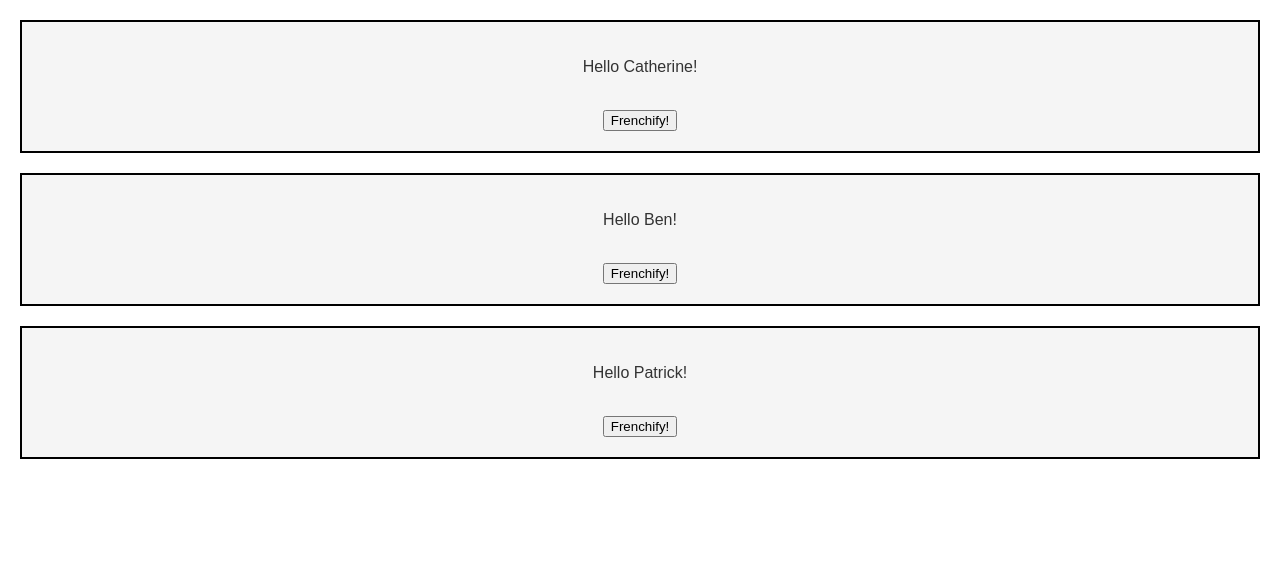
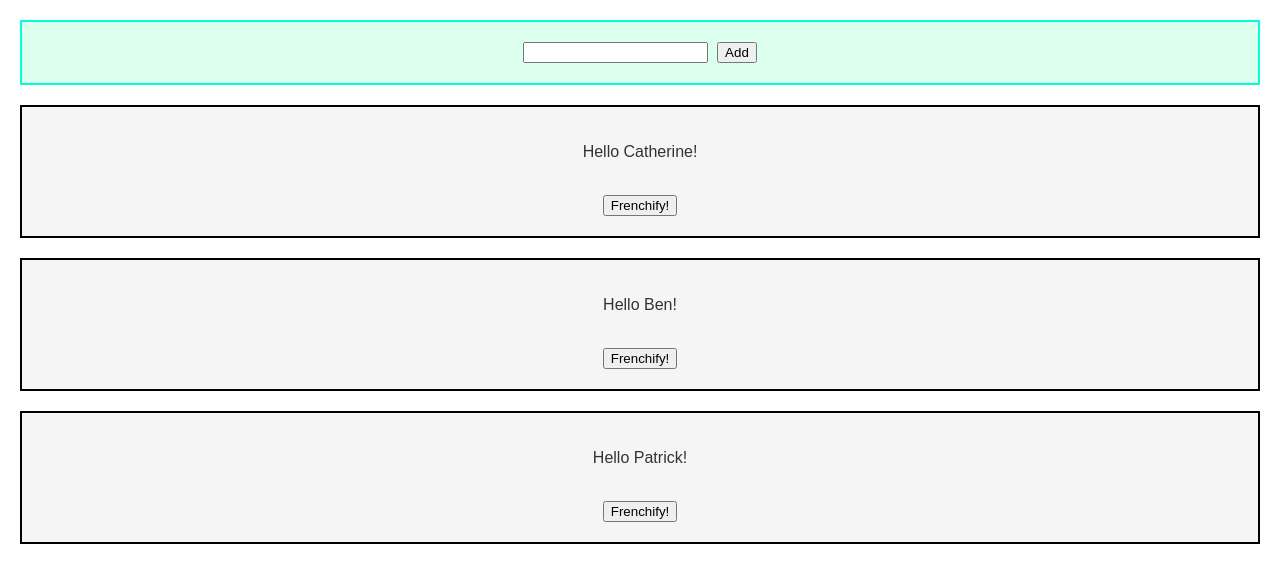
Before and after one commit to therealbenjamin/react-todos, a React (Create React App) app: page / in a window 1280 px wide. Shown: the top 582 px of the page. Built offline with nearby package versions, Linux system fonts and the light colour scheme.

Commit message:
dynamically add greetings

```diff
--- /dev/null
+++ b/src/AddGreeter.css
@@ -0,0 +1,7 @@
+.AddGreeter {
+  margin: 20px;
+  padding: 20px;
+  border: 2px solid #00FFD8;
+  background: #DDFFEE;
+  text-align: center;
+}
--- /dev/null
+++ b/src/AddGreeter.js
@@ -0,0 +1,35 @@
+import React, { Component } from 'react';
+import './AddGreeter.css';
+
+class AddGreeter extends Component {
+  constructor(props) {
+    super(props);
+    this.state = { greetingName: '' };
+    this.handleUpdate = this.handleUpdate.bind(this);
+    this.addGreeting = this.addGreeting.bind(this);
+  }
+
+  handleUpdate(event) {
+    this.setState({ greetingName: event.target.value });
+  }
+
+  addGreeting() {
+    this.props.addGreeting(this.state.greetingName);
+    this.setState({ greetingName: '' });
+  }
+
+  render() {
+    return (
+      <div className="AddGreeter">
+        <input type="text"
+          onChange={this.handleUpdate}
+          value={this.state.greetingName}
+        />
+         &nbsp;&nbsp;
+         <button onClick={this.addGreeting}>Add</button>
+      </div>
+    );
+  }
+}
+
+export default AddGreeter;
--- a/src/HelloWorldList.js
+++ b/src/HelloWorldList.js
@@ -1,16 +1,23 @@
 import React, { Component } from 'react';
 import HelloWorld from './HelloWorld';
+import AddGreeter from './AddGreeter';
 
 
 class HelloWorldList extends Component {
   constructor(props) {
     super(props);
     this.state = { greetings: ['Catherine', 'Ben', 'Patrick'] };
+    this.addGreeting = this.addGreeting.bind(this);
+  }
+
+  addGreeting(newName) {
+    this.setState({ greetings: [...this.state.greetings, newName] });
   }
 
   render() {
     return (
       <div className="HelloWorldList">
+        <AddGreeter addGreeting={this.addGreeting} />
         {this.renderGreetings()}
       </div>
     );
```
